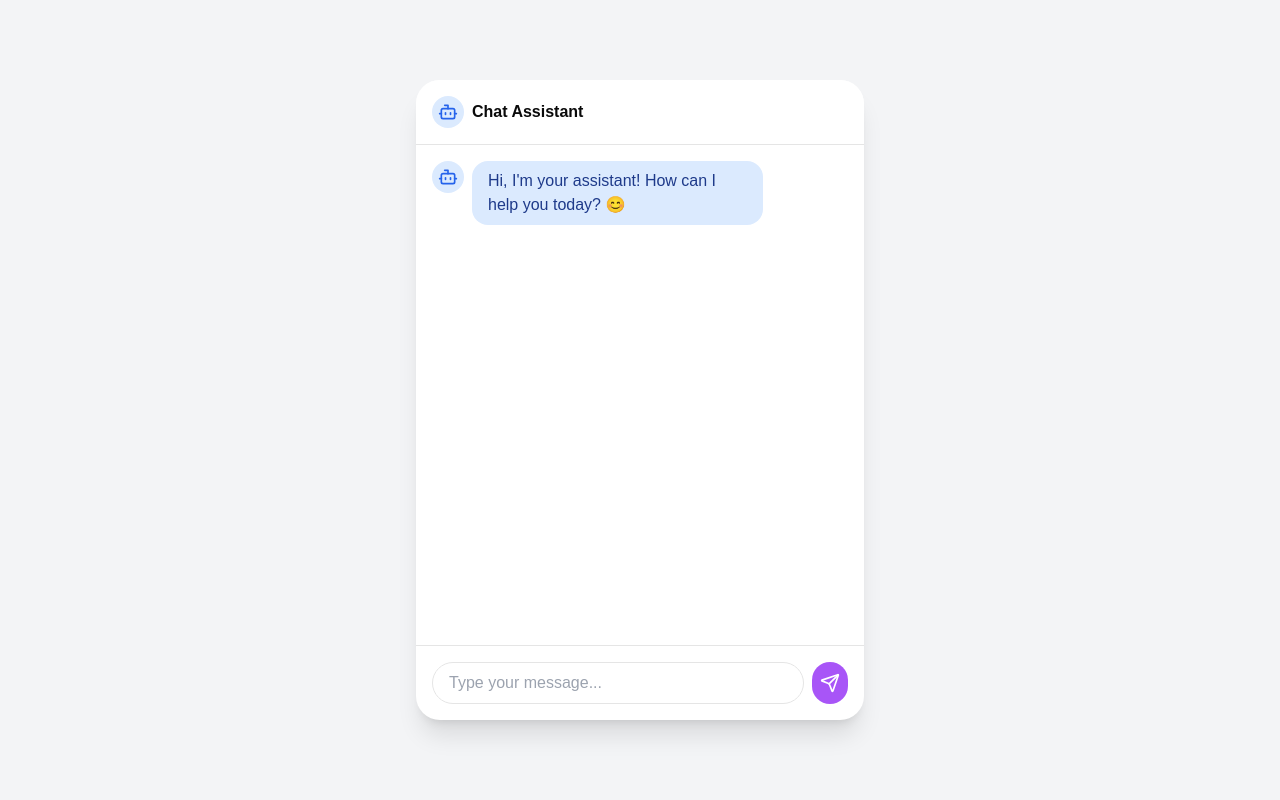
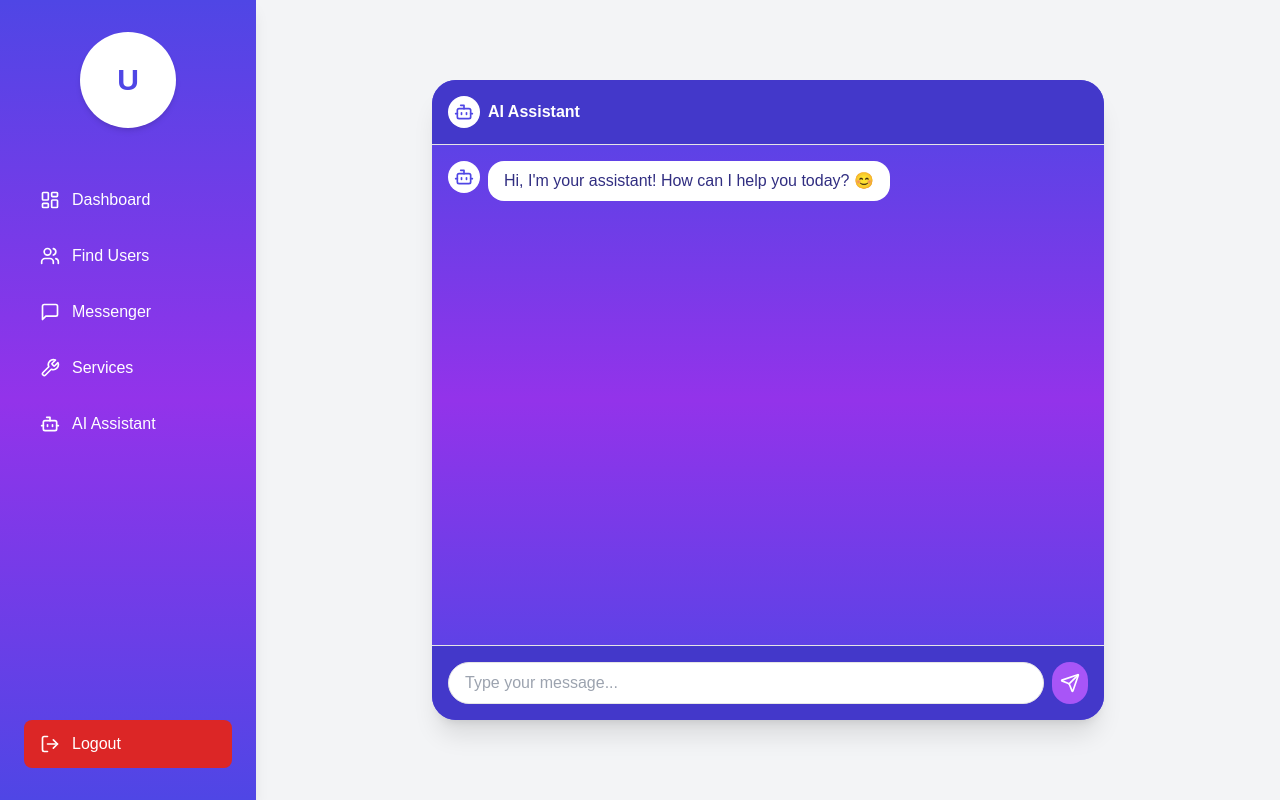
Before and after one commit to gfor-gour/Service_Connect-project350, a Next.js app in the folder client/: page /chatbot in a window 1280 px wide. Built offline with nearby package versions, Linux system fonts and the light colour scheme.

Commit message:
AI assistant:solved sidebar disappearing and Restructured layout UI

```diff
--- a/client/src/app/chatbot/page.tsx
+++ b/client/src/app/chatbot/page.tsx
@@ -41,9 +41,7 @@ export default function ChatBot() {
     setLoading(true);
 
     try {
-      console.log("Sending API request with:", input);
       const response = await axios.post(`${process.env.NEXT_PUBLIC_APP_BACKEND_URL}/api/generate`, { question: input });
-      console.log("API Response:", response.data);
 
       const botMessage: Message = {
         id: (Date.now() + 1).toString(),
@@ -52,7 +50,6 @@ export default function ChatBot() {
       };
       setMessages((prev) => [...prev, botMessage]);
     } catch (error) {
-      console.error("API Error:", error);
       setMessages((prev) => [
         ...prev,
         {
@@ -67,26 +64,31 @@ export default function ChatBot() {
   };
 
   return (
-    <div className="min-h-screen bg-gray-100 flex items-center justify-center p-4">
-      <div className="w-full max-w-md bg-white rounded-3xl shadow-xl overflow-hidden">
-        <div className="bg-white p-4 border-b flex items-center gap-2">
-          <div className="w-8 h-8 bg-blue-100 rounded-full flex items-center justify-center">
-            <Bot className="w-5 h-5 text-blue-600" />
+    <div className="flex min-h-screen bg-gray-100">
+      {/* Sidebar space */}
+      <div className="w-64 hidden lg:block"></div>
+
+      {/* Chatbot container */}
+      <div className="flex-1 flex items-center justify-center p-4">
+        <div className="w-full max-w-2xl bg-gradient-to-b from-indigo-600 via-purple-600 to-indigo-600 text-white rounded-3xl shadow-xl overflow-hidden">
+          <div className="bg-indigo-700 p-4 border-b flex items-center gap-2">
+            <div className="w-8 h-8 bg-white rounded-full flex items-center justify-center">
+              <Bot className="w-5 h-5 text-indigo-600" />
             </div>
-          <h2 className="font-semibold">Chat Assistant</h2>
+            <h2 className="font-semibold">AI Assistant</h2>
           </div>
 
           <div className="h-[500px] overflow-y-auto p-4 space-y-4">
             {messages.map((message) => (
               <div key={message.id} className={`flex ${message.sender === "bot" ? "justify-start" : "justify-end"} gap-2`}>
                 {message.sender === "bot" && (
-                <div className="w-8 h-8 bg-blue-100 rounded-full flex items-center justify-center">
-                  <Bot className="w-5 h-5 text-blue-600" />
+                  <div className="w-8 h-8 bg-white rounded-full flex items-center justify-center">
+                    <Bot className="w-5 h-5 text-indigo-600" />
                   </div>
                 )}
                 <div
                   className={`max-w-[70%] ${
-                  message.sender === "bot" ? "bg-blue-100 text-blue-900" : "bg-purple-500 text-white"
+                    message.sender === "bot" ? "bg-white text-indigo-900" : "bg-purple-500 text-white"
                   } rounded-2xl px-4 py-2`}
                 >
                   <p>{message.content}</p>
@@ -101,10 +103,10 @@ export default function ChatBot() {
 
             {loading && (
               <div className="flex justify-start gap-2">
-              <div className="w-8 h-8 bg-blue-100 rounded-full flex items-center justify-center">
-                <Bot className="w-5 h-5 text-blue-600 animate-spin" />
+                <div className="w-8 h-8 bg-white rounded-full flex items-center justify-center">
+                  <Bot className="w-5 h-5 text-indigo-600 animate-spin" />
                 </div>
-              <div className="max-w-[70%] bg-blue-100 text-blue-900 rounded-2xl px-4 py-2">
+                <div className="max-w-[70%] bg-white text-indigo-900 rounded-2xl px-4 py-2">
                   <p>Loading...</p>
                 </div>
               </div>
@@ -113,7 +115,7 @@ export default function ChatBot() {
             <div ref={messagesEndRef} />
           </div>
 
-        <div className="p-4 border-t">
+          <div className="p-4 border-t bg-indigo-700">
             <div className="flex gap-2">
               <input
                 type="text"
@@ -121,7 +123,7 @@ export default function ChatBot() {
                 onChange={(e) => setInput(e.target.value)}
                 onKeyDown={(e) => e.key === "Enter" && handleSend()}
                 placeholder="Type your message..."
-              className="flex-1 border rounded-full px-4 py-2 focus:outline-none focus:border-purple-500"
+                className="flex-1 border rounded-full px-4 py-2 focus:outline-none focus:border-purple-500 text-indigo-900"
               />
               <button onClick={handleSend} className="bg-purple-500 text-white rounded-full p-2 hover:bg-purple-600 transition-colors">
                 <Send className="w-5 h-5" />
@@ -130,5 +132,6 @@ export default function ChatBot() {
           </div>
         </div>
       </div>
+    </div>
   );
 }
--- a/client/src/app/components/Sidebar.tsx
+++ b/client/src/app/components/Sidebar.tsx
@@ -148,7 +148,7 @@ const Sidebar = () => {
                 className="flex items-center space-x-3 px-4 py-3 rounded-lg hover:bg-white hover:text-indigo-600 transition"
               >
                 <Bot size={20} />
-                <span>Chatbot</span>
+                <span>AI Assistant</span>
               </Link>
             </li>
           </ul>
@@ -248,7 +248,7 @@ const Sidebar = () => {
                   className="flex items-center space-x-3 px-4 py-3 rounded-lg hover:bg-gray-800 transition-colors"
                 >
                   <Bot size={20} />
-                  <span>Chatbot</span>
+                  <span>AI Assistant</span>
                 </Link>
               </li>
             </ul>
--- a/client/src/app/layout.tsx
+++ b/client/src/app/layout.tsx
@@ -1,6 +1,7 @@
 import type { Metadata } from "next";
 import { Geist, Geist_Mono } from "next/font/google";
 import "./globals.css";
+import Sidebar from "./components/Sidebar";
 
 const geistSans = Geist({
   variable: "--font-geist-sans",
@@ -24,10 +25,11 @@ export default function RootLayout({
 }>) {
   return (
     <html lang="en">
-      <body
-        className={`${geistSans.variable} ${geistMono.variable} antialiased`}
-      >
-        {children}
+      <body className="flex">
+        {/* Sidebar */}
+        <Sidebar />
+        {/* Main content */}
+        <div className="flex-1">{children}</div>
       </body>
     </html>
   );
```
Lines whose indentation alone changed are shown as unchanged.
